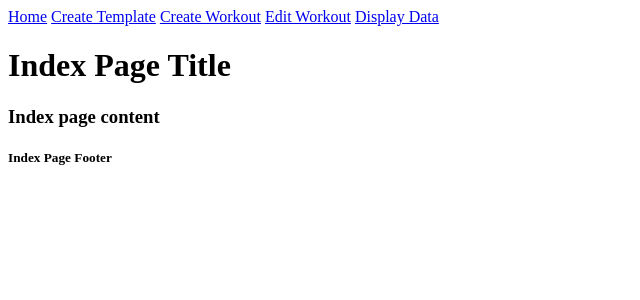
After one commit to hartimat/strength_app, a Flask app: page /index in a window 1280 px wide. The commit adds this page. Shown: the top 300 px of the page, without its empty margins (0-640 px from the left). Run offline with Flask 2, Linux system fonts and the light colour scheme.

Commit message:
Create base.html and skeleton webpages.

```diff
--- a/app.py
+++ b/app.py
@@ -3,16 +3,36 @@ from werkzeug.utils import secure_filename
 app = Flask(__name__)
 
 # TODO
-# Create pages
-# Features: Connected to db, nutrition calculator link, cookies, sessions, authenticate, web/mobile, wtforms, upload form checks
-# Research app layouts (e.g. views in one file, db in another), setup framework with blank files
-# Create and link all base views (blueprint...?)
-# Link CSS, js from web
+# Create rough pages, nav bar
+# Add css, js (bootstrap?)
+# Build each page one-by-one
+# Link db
+# Features: db, link to myfitnesspal, cookies, sessions, authenticate, web/mobile, wtforms, form check vids
 
 
-@app.route('/')
+@app.route('/index')
 def index():
     return render_template('index.html')
+
+
+@app.route('/create_template')
+def create_template():
+    return render_template('create_template.html')
+
+
+@app.route('/create_workout')
+def create_workout():
+    return render_template('create_workout.html')
+
+
+@app.route('/edit_workout')
+def edit_workout():
+    return render_template('edit_workout.html')
+
+
+@app.route('/display_data')
+def display_data():
+    return render_template('display_data.html')
 
 
 # index
--- /dev/null
+++ b/templates/base.html
@@ -0,0 +1,21 @@
+<!DOCTYPE html>
+<html lang="en">
+<head>
+    {% block head %}
+    <meta charset="UTF-8">
+    <title>{% block title %}{% endblock %} - My Webpage</title>
+    {% endblock %}
+</head>
+<body>
+    <div id="navbar">
+        <a href="{{ url_for('index') }}">Home</a>
+        <a href="{{ url_for('create_template') }}">Create Template</a>
+        <a href="{{ url_for('create_workout') }}">Create Workout</a>
+        <a href="{{ url_for('edit_workout') }}">Edit Workout</a>
+        <a href="{{ url_for('display_data') }}">Display Data</a>
+    </div>
+    <div id="header">{% block header %}{% endblock %}</div>
+    <div id="content">{% block content %}{% endblock %}</div>
+    <div id="footer">{% block footer %}{% endblock %}</div>
+</body>
+</html>
--- /dev/null
+++ b/templates/create_template.html
@@ -0,0 +1,5 @@
+{% extends "base.html" %}
+{% block title %}Create Template{% endblock %}
+{% block header %}<h1>Create Template Page Title</h1>{% endblock %}
+{% block content %}<h3>Create template page content</h3>{% endblock %}
+{% block footer %}<h5>Create Template Page Footer</h5>{% endblock %}
--- /dev/null
+++ b/templates/create_workout.html
@@ -0,0 +1,5 @@
+{% extends "base.html" %}
+{% block title %}Create Workout{% endblock %}
+{% block header %}<h1>Create Workout Page Title</h1>{% endblock %}
+{% block content %}<h3>Create workout page content</h3>{% endblock %}
+{% block footer %}<h5>Create Workout Page Footer</h5>{% endblock %}
--- /dev/null
+++ b/templates/display_data.html
@@ -0,0 +1,5 @@
+{% extends "base.html" %}
+{% block title %}Display Data{% endblock %}
+{% block header %}<h1>Display Data Page Title</h1>{% endblock %}
+{% block content %}<h3>Display data page content</h3>{% endblock %}
+{% block footer %}<h5>Display Data Page Footer</h5>{% endblock %}
--- /dev/null
+++ b/templates/edit_workout.html
@@ -0,0 +1,5 @@
+{% extends "base.html" %}
+{% block title %}Edit Workout{% endblock %}
+{% block header %}<h1>Edit Workout Page Title</h1>{% endblock %}
+{% block content %}<h3>Edit workout page content</h3>{% endblock %}
+{% block footer %}<h5>Edit Workout Page Footer</h5>{% endblock %}
--- a/templates/index.html
+++ b/templates/index.html
@@ -1,10 +1,5 @@
-<!DOCTYPE html>
-<html lang="en">
-<head>
-    <meta charset="UTF-8">
-    <title>Index</title>
-    <script type="text/javascript" src = "{{ url_for('static', filename='hello.js') }}"></script>
-</head>
-<body>
-</body>
-</html>
+{% extends "base.html" %}
+{% block title %}Index{% endblock %}
+{% block header %}<h1>Index Page Title</h1>{% endblock %}
+{% block content %}<h3>Index page content</h3>{% endblock %}
+{% block footer %}<h5>Index Page Footer</h5>{% endblock %}
```
